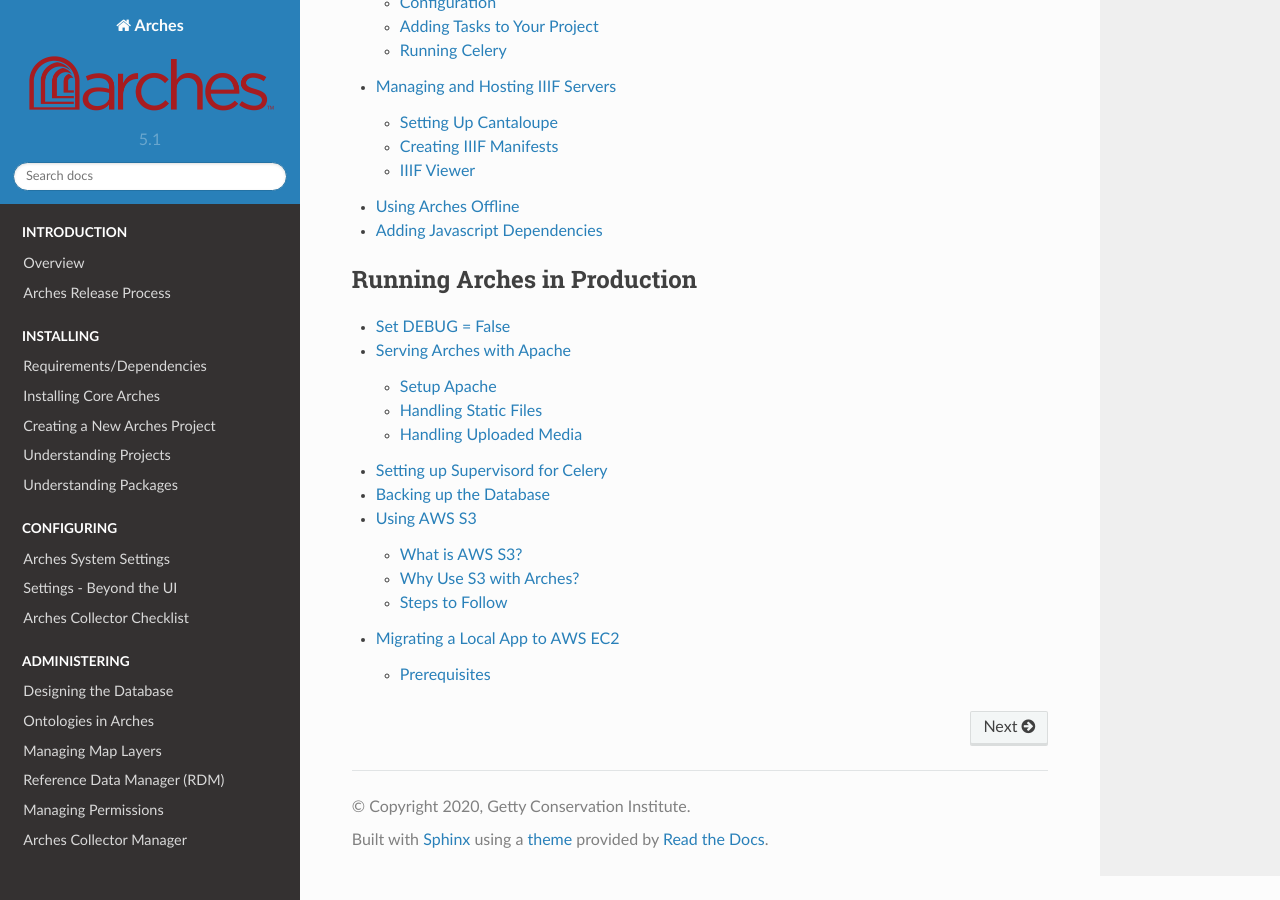
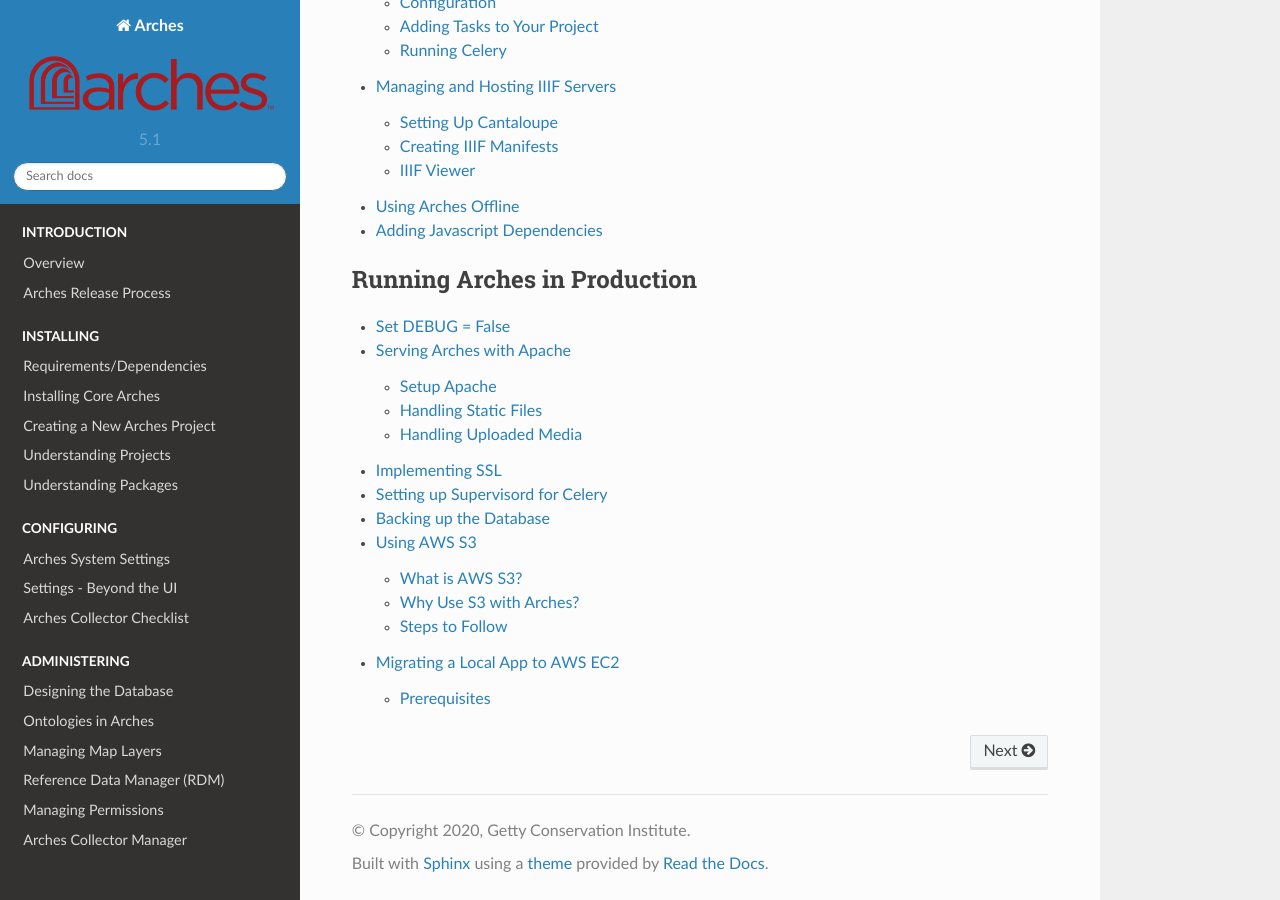
Before and after one commit to archesproject/arches-docs, a Sphinx documentation site: the page built from docs/index.txt, in a window 1280 px wide and 900 px high, scrolled down 4633 px. Built offline with Sphinx 7.4.7 and the Read the Docs theme 2.0.0, drawn with Linux system fonts in a browser that asks for light colours.

```diff
--- /dev/null
+++ b/docs/implementing-ssl.txt
@@ -0,0 +1,5 @@
+################
+Implementing SSL
+################
+
+placeholder for https://github.com/archesproject/arches-docs/issues/110
--- a/docs/index.txt
+++ b/docs/index.txt
@@ -80,6 +80,7 @@ Arches Documentation
 
     arches-in-production
     serving-arches-with-apache
+    implementing-ssl
     setting-up-supervisord-for-celery
     backing-up-the-database
     using-aws-s3
```
